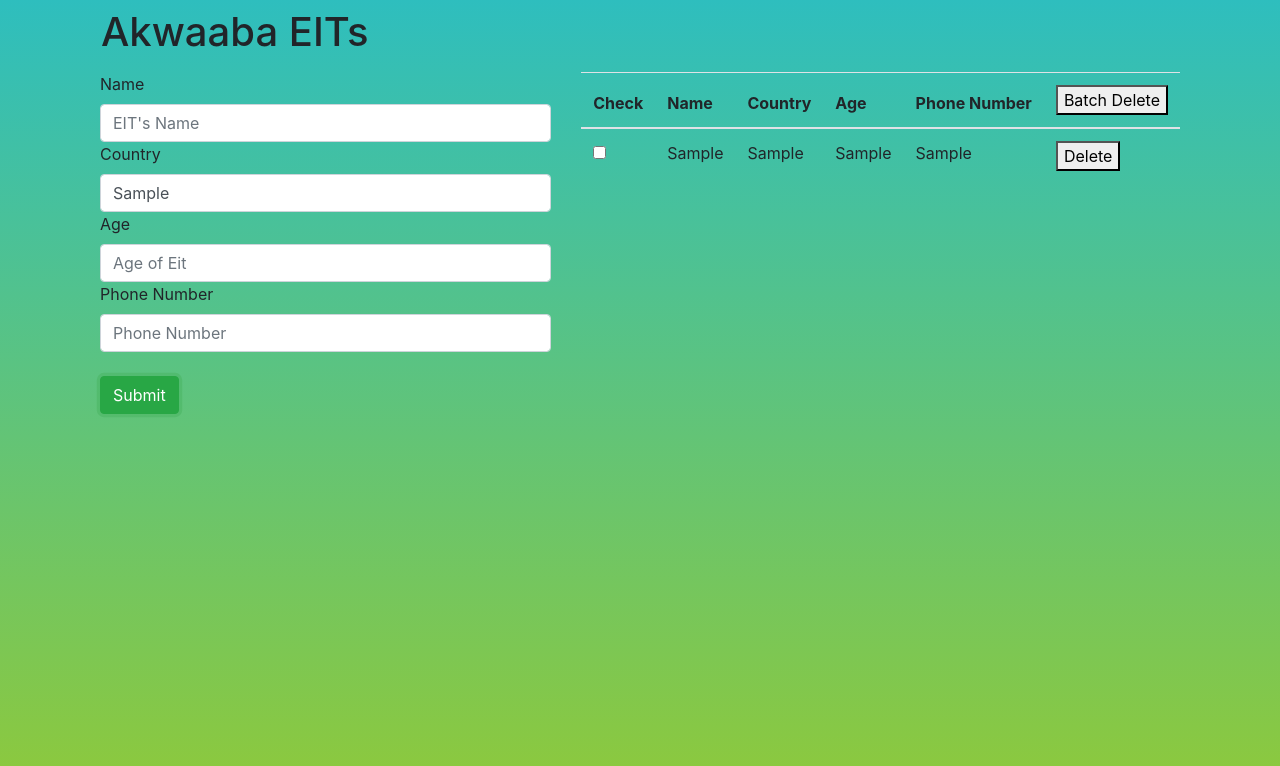
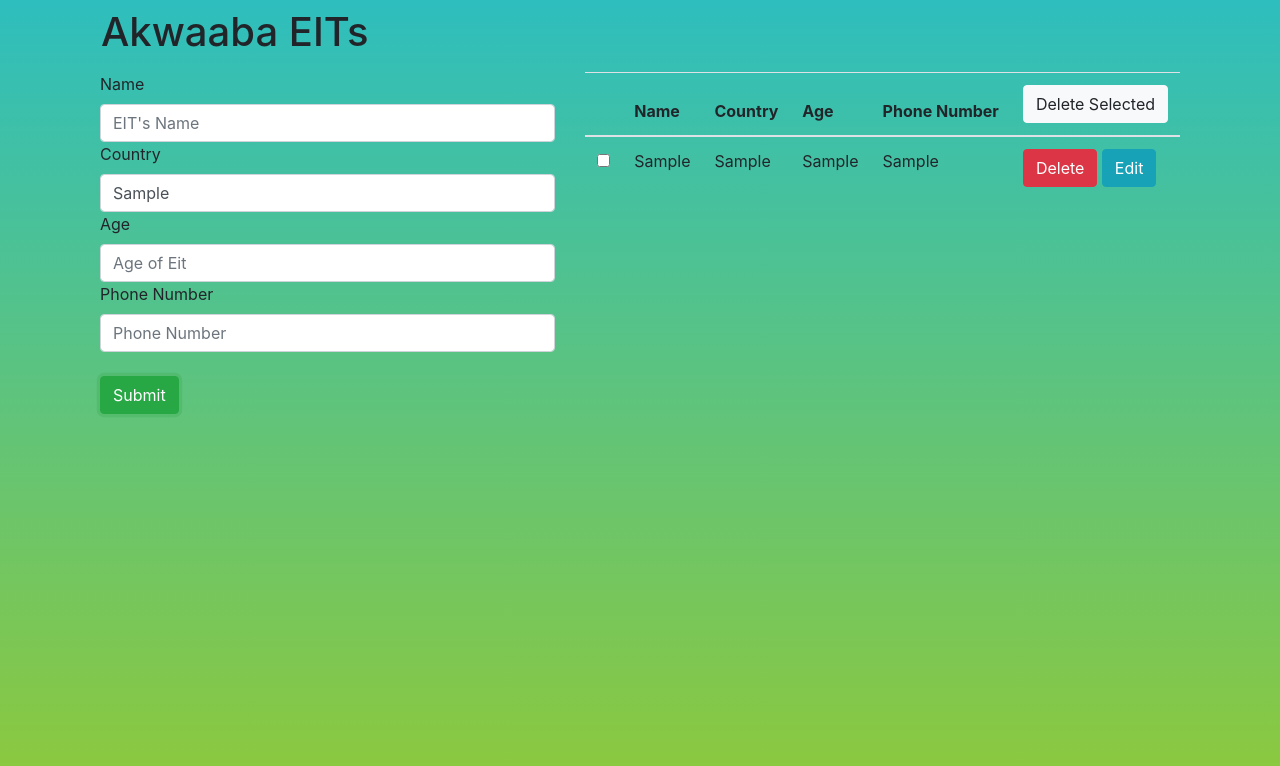
Before and after one commit to lawrence-chege/eit-app, a React (Create React App) app in the folder app/: page / in a window 1280 px wide. Both pictures are taken after typing "Sample", "Sample", "Sample", "Sample" into the empty fields and a click on the button "Submit". Shown: the top 766 px of the page. Built offline with nearby package versions, Linux system fonts and the light colour scheme.

Commit message:
add boostrap buttons

```diff
--- a/app/src/Table.js
+++ b/app/src/Table.js
@@ -4,12 +4,12 @@ const TableHeader = () =>{
     return (
         <thead>
             <tr>
-                <th scope="row">Check</th>
+                <th scope="row">  </th>
                 <th scope="row">Name</th>
                 <th scope="row">Country</th>
                 <th scope="row">Age</th>
                 <th scope="row">Phone Number</th>
-                <th scope="row"><button>Batch Delete</button></th>
+                <th scope="row"><button className="btn btn-light">Delete Selected</button></th>
             </tr>
         </thead>
     )
@@ -29,7 +29,8 @@ const TableBody = props => {
                 <td>{row.age}</td>
                 <td>{row.phone}</td>
                 <td>
-                    <button onClick = {()=> props.removeCharacter(index)}>Delete</button>
+                    <button className="btn btn-danger" onClick = {()=> props.removeCharacter(index)}>Delete</button>&nbsp;
+                    <button className="btn btn-info" onClick = {()=> props.editCharacter(index)}>Edit </button>
                 </td>
             </tr>
         )
```
Also changed, not shown: 1 other file (tests, documents, lock files or other folders).
